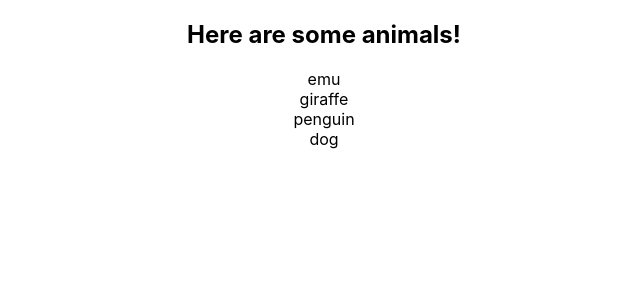
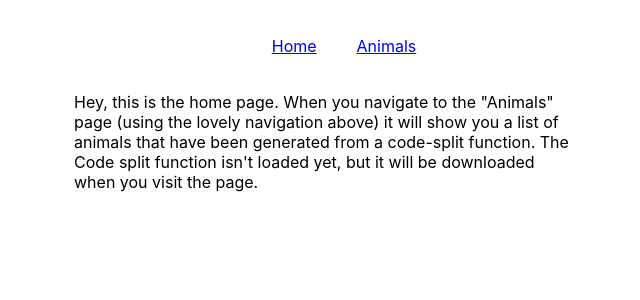
Before and after one commit to ryanbonial/lazy-load-animals, a React (Create React App) app: page / in a window 1280 px wide. Shown: the top 300 px of the page, without its empty margins (316-956 px from the left). Built offline with nearby package versions, Linux system fonts and the light colour scheme.

Commit message:
Add react router

```diff
--- a/package.json
+++ b/package.json
@@ -8,6 +8,7 @@
     "@testing-library/user-event": "^12.1.10",
     "react": "^17.0.1",
     "react-dom": "^17.0.1",
+    "react-router-dom": "^5.2.0",
     "react-scripts": "4.0.3",
     "web-vitals": "^1.0.1"
   },
--- a/src/App.css
+++ b/src/App.css
@@ -1,5 +1,6 @@
 .App {
-  text-align: center;
+  margin: auto;
+  max-width: 500px;
 }
 
 .App-logo {
@@ -36,3 +37,15 @@
     transform: rotate(360deg);
   }
 }
+
+nav {
+  text-align: center;
+}
+
+nav ul {
+  list-style: none;
+}
+nav li {
+  display: inline-block;
+  padding: 20px;
+}
--- a/src/App.js
+++ b/src/App.js
@@ -1,11 +1,33 @@
+import { BrowserRouter as Router, Switch, Route, Link } from "react-router-dom";
+
 import ListOfAnimals from "./ListOfAnimals";
-import './App.css'
+import Home from "./Home";
+import "./App.css";
 
 function App() {
   return (
-    <div className="App">
-      <ListOfAnimals />
-    </div>
+    <Router>
+      <div className="App">
+        <nav>
+          <ul>
+            <li>
+              <Link to="/">Home</Link>
+            </li>
+            <li>
+              <Link to="/animals">Animals</Link>
+            </li>
+          </ul>
+        </nav>
+        <Switch>
+          <Route path="/animals">
+            <ListOfAnimals />
+          </Route>
+          <Route path="/">
+            <Home />
+          </Route>
+        </Switch>
+      </div>
+    </Router>
   );
 }
 
--- /dev/null
+++ b/src/Home.js
@@ -0,0 +1,12 @@
+function Home() {
+  return (
+    <div>
+      Hey, this is the home page. When you navigate to the "Animals" page (using
+      the lovely navigation above) it will show you a list of animals that have
+      been generated from a code-split function. The Code split function isn't
+      loaded yet, but it will be downloaded when you visit the page.
+    </div>
+  );
+}
+
+export default Home;
```
Also changed, not shown: 1 other file (tests, documents, lock files or other folders).
